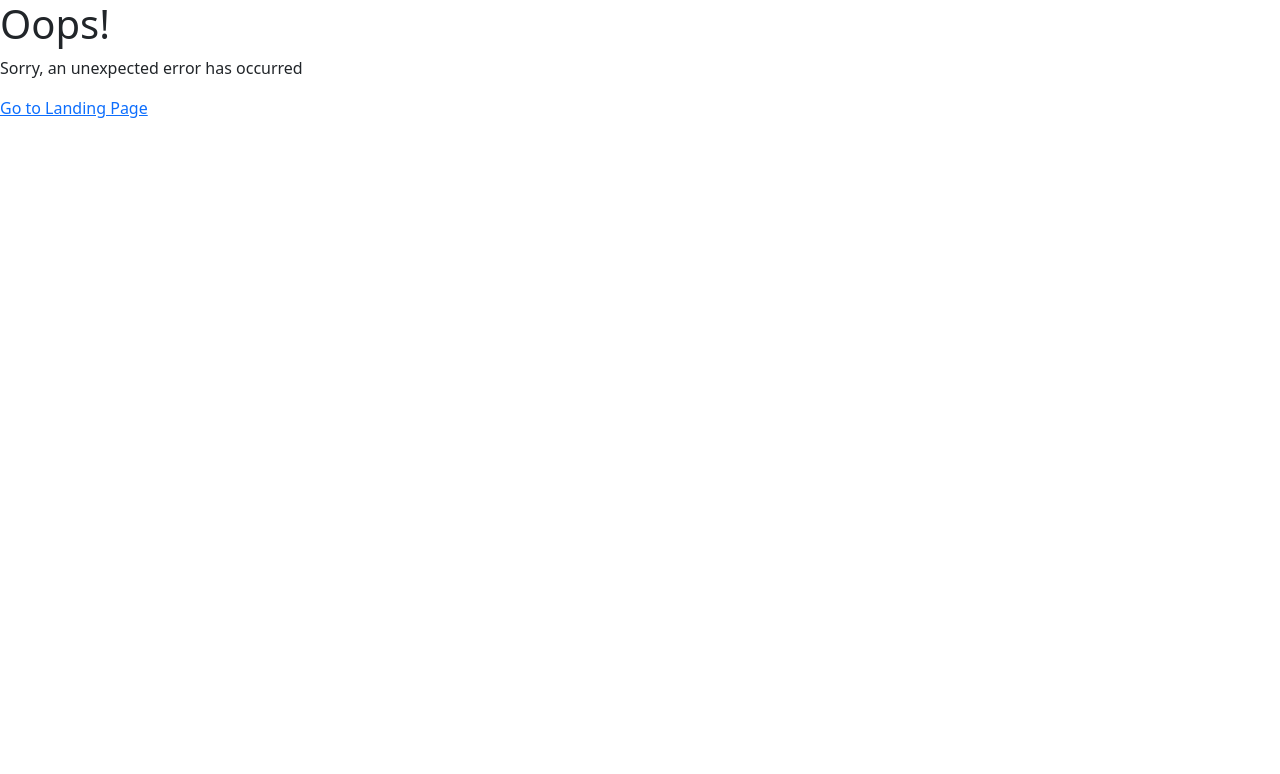
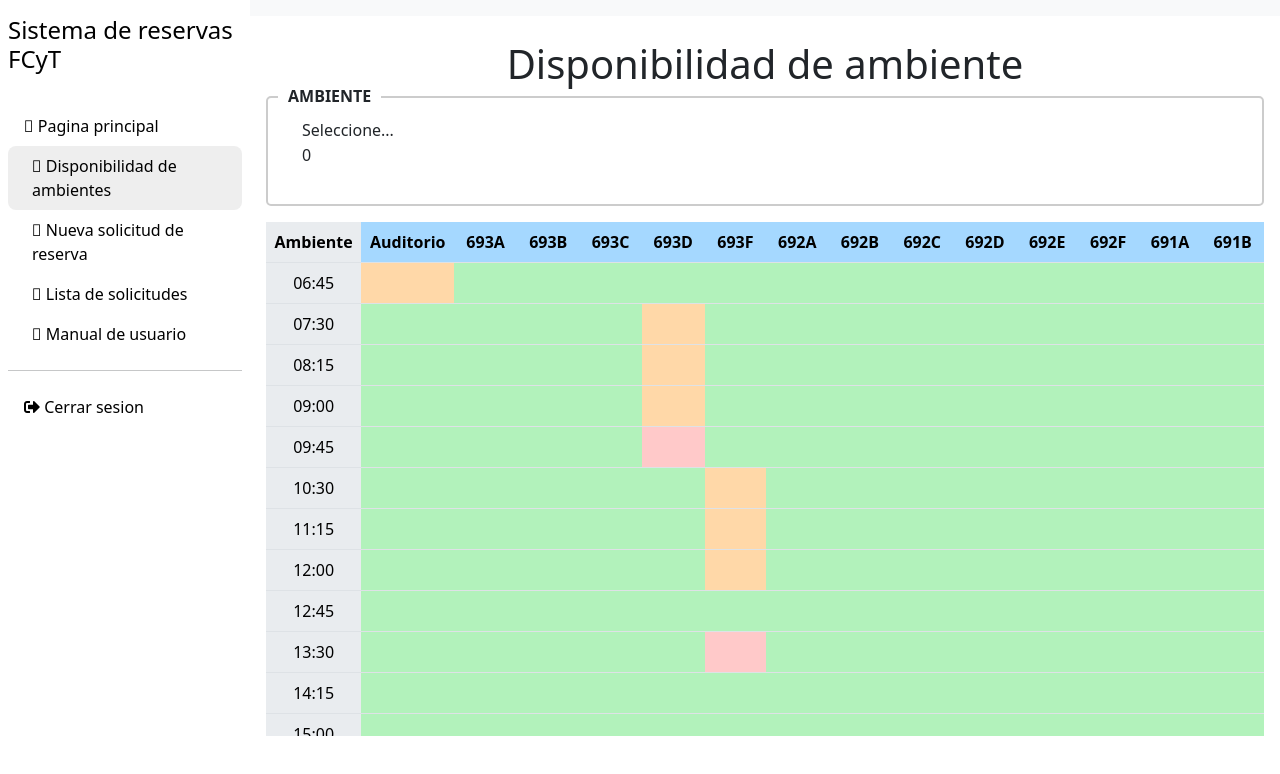
Before and after one commit to BruteForceSolutionsSRL/reservation-system-front, a React (Vite) app: page /user/environments-disponibility in a window 1280 px wide. Shown: the top 774 px of the page. Built offline with nearby package versions, Linux system fonts and the light colour scheme.

Commit message:
feat: availability environments

```diff
--- a/src/App.jsx
+++ b/src/App.jsx
@@ -7,6 +7,7 @@ import EnvironmentRegistration from "./Pages/SuperUser/EnvironmentRegistration/E
 import ReservationList from "./Pages/User/ReservationsList/ReservationList";
 import RequestsList from "./Pages/SuperUser/RequestsList/RequestsList";
 import RequestReservationAmbience from "./Components/RequestReservationAmbience/RequestReservationAmbience";
+import Disponibility from "./Pages/Environment/Disponibility";
 export default function App() {
   return (
     <BrowserRouter>
@@ -19,6 +20,10 @@ export default function App() {
             element={<RequestReservationAmbience />}
           ></Route>
           <Route
+            path="environments-disponibility"
+            element={ <Disponibility/> }
+          />
+          <Route
             path="user-manual"
             element={<div>Pagina para manual de usuario</div>}
           ></Route>
@@ -30,6 +35,10 @@ export default function App() {
             path="reservation-request"
             element={<div>Pagina para Lista de solicitudes</div>}
           ></Route>
+          <Route
+            path="environments-disponibility"
+            element={ <Disponibility/> }
+          />
           <Route
             path="superuser-manual"
             element={<div>Pagina para manual de superusuario</div>}
--- /dev/null
+++ b/src/Components/Classrooms/Classrooms.css
@@ -0,0 +1,15 @@
+.ubicacion-container {
+  border: 2px solid #ccc;
+  padding: 20px;
+  border-radius: 5px;
+  position: relative;
+}
+
+.ubicacion-label {
+  position: absolute;
+  top: -14px; /* posición vertical */
+  left: 10px; /* posición horizontal */
+  background-color: white;
+  padding: 0 10px; /* relleno horizontal */
+  font-weight: bold;
+}
--- /dev/null
+++ b/src/Components/Classrooms/Classrooms.jsx
@@ -0,0 +1,37 @@
+import React, { useState } from "react";
+import Form from "react-bootstrap/Form";
+import Button from "react-bootstrap/Button";
+import Container from "react-bootstrap/Container";
+import Row from "react-bootstrap/Row";
+import Col from "react-bootstrap/Col";
+import Modal from "react-bootstrap/Modal";
+import "./Classrooms.css";
+
+const BlocksSelect = (blocks) => (
+  <Form.Group>
+		<option value="">Seleccione...</option>
+    {blocks.map((block_id, block_name) => (
+      <option key={block_id} value={block_id}>
+        {block_name}
+      </option>
+    ))}
+  </Form.Group>
+);
+
+export default function Classrooms({ blocks, classrooms }) {
+  return (
+    <>
+      <div className="ubicacion-container position-relative mb-3">
+        <label className="ubicacion-label">AMBIENTE</label>
+        <Container>
+          <Row className="mb-3">
+            <Col xs={12} md={4}>
+              {BlocksSelect(blocks)}
+            </Col>
+          </Row>
+          <Row></Row>
+        </Container>
+      </div>
+    </>
+  );
+}
--- /dev/null
+++ b/src/Components/Environment/Blocks.css
@@ -0,0 +1,12 @@
+.block-cm {
+    display: flex;
+    flex-direction: initial ;
+    flex-wrap: wrap;
+    gap: 1rem;
+}
+.block-cm-t{
+    display: flex;
+    align-self: center;
+    flex-direction: row;
+    flex-wrap: wrap;
+}
--- /dev/null
+++ b/src/Components/Environment/Blocks.jsx
@@ -0,0 +1,29 @@
+import React from "react";
+import Form from "react-bootstrap/Form";
+import "./Blocks.css";
+
+const BlocksName = ({ blocks }) => {
+  return blocks.map(({ block_id, block_name }) => (
+    <option key={block_id} value={block_id}>
+      {block_name}
+    </option>
+  ));
+};
+
+export default function Blocks({ blocks }) {
+  return (
+    <>
+      <div className="block-cm">
+        <div className="block-cm-t">
+          <h5>BLOQUE</h5>
+        </div>
+        <div>
+          <Form.Select>
+            <option key="default">Seleccione...</option>
+            {BlocksName({ blocks })}
+          </Form.Select>
+        </div>
+      </div>
+    </>
+  );
+}
--- a/src/Components/Sidebar.jsx/Sidebar.jsx
+++ b/src/Components/Sidebar.jsx/Sidebar.jsx
@@ -42,6 +42,15 @@ export default function Sidebar({ user }) {
                 onClick={() => handleItemClick("home")}
               >
                 <i className="fal fa-home"></i> Pagina principal
+              </Link>
+            </li>
+            <li className="active list-unstyled px-2">
+              <Link
+                to="environments-disponibility"
+                className="text-decoration-none px-3 py-2 d-block"
+                onClick={() => handleItemClick("#")}
+              >
+                <i className="fal fa-home"></i> Disponibilidad de ambientes
               </Link>
             </li>
             <li
--- /dev/null
+++ b/src/Components/Table/Cell.css
@@ -0,0 +1,10 @@
+
+.cell {
+    width: 100px;
+    height: 40px;
+    text-align: center;
+}
+.static {
+    position: sticky;
+    left: 0;
+}
--- /dev/null
+++ b/src/Components/Table/Cell.jsx
@@ -0,0 +1,48 @@
+import React from 'react';
+import './Cell.css';
+
+// Componente Cell
+export default function Cell({ color, name, type }) {
+    // Determinar el estilo de fondo en función del color o un valor predeterminado
+    const backgroundColor = color || '#E9ECEF';
+
+    // Determinar el estilo de tamaño de celda
+    const cellStyle = {
+        backgroundColor,
+        width: '100px', // Ancho fijo de 100px
+        height: '40px', // Altura fija de 40px
+        textAlign: 'center',
+    };
+
+    // Renderizar la celda según el tipo
+    const renderCell = () => {
+        switch (type) {
+            case 'th-d':
+                return (
+                    <th className="" style={cellStyle}>
+                        {name}
+                    </th>
+                );
+            case 'th-f':
+                return (
+                    <th className="static" style={{ ...cellStyle, backgroundColor: '#E9ECEF' }}>
+                        {name}
+                    </th>
+                );
+            case 'td-d':
+                return (
+                    <td className="" style={cellStyle}>
+                        {name}
+                    </td>
+                );
+            default:
+                return (
+                    <td className="static" style={{ ...cellStyle, backgroundColor: '#E9ECEF' }}>
+                        {name}
+                    </td>
+                );
+        }
+    };
+
+    return renderCell();
+}
--- /dev/null
+++ b/src/Components/Table/Table.jsx
@@ -0,0 +1,91 @@
+import React from 'react';
+import Table from 'react-bootstrap/Table';
+import Cell from './Cell';
+
+const COLORS = {
+    header: '#A5D8FF',
+    default: '#B2F2BB'
+};
+
+const cellCss = {
+  width: '100px',
+  height: '40px',
+  textAlign: 'center',
+};
+
+const periods = [
+    [1, '06:45'],
+    [2, '07:30'],
+    [3, '08:15'],
+    [4, '09:00'],
+    [5, '09:45'],
+    [6, '10:30'],
+    [7, '11:15'],
+    [8, '12:00'],
+    [9, '12:45'],
+    [10, '13:30'],
+    [11, '14:15'],
+    [12, '15:00'],
+    [13, '15:45'],
+    [14, '16:30'],
+    [15, '17:15'],
+    [16, '18:00'],
+    [17, '18:45'],
+    [18, '19:30'],
+    [19, '20:15'],
+    [20, '21:00'],
+    [21, '21:45'],
+];
+
+const filterPeriods = (range) => {
+    return periods.filter(([id]) => id >= range[0] && id <= range[1]);
+};
+
+const createHeader = (environments) => (
+    <tr>
+        {/* Celda de cabecera fija */}
+        <Cell name="Ambiente" type="th-f" color={COLORS.header} style={cellCss}/>
+        {environments.map((env, index) => (
+            <Cell key={index} name={env.classroom_name} type="th-d" color={COLORS.header} style={cellCss}/>
+        ))}
+    </tr>
+);
+
+const createRow = (periodId, periodTime, environments) => {
+    const cells = environments.map((env, envIndex) => {
+        const colorData = env.colors.find((c) => c.id === periodId);
+        const color = colorData ? colorData.color : COLORS.default;
+
+        return <Cell key={`cell-${envIndex}-${periodId}`} color={color} type="td-d" style={cellCss}/>;
+    });
+
+    // Añadir celda de periodo al inicio de la fila
+    cells.unshift(
+        <Cell key={`periodo-${periodId}`} type="td-f" name={periodTime} color={COLORS.default} style={cellCss}/>
+    );
+
+    return <tr key={periodId}>{cells}</tr>;
+};
+
+const createRows = (filteredPeriods, environments) => {
+    return filteredPeriods.map(([periodId, periodTime]) =>
+        createRow(periodId, periodTime, environments)
+    );
+};
+
+export default function TableDinamic({ range, environments }) {
+    const filteredPeriods = filterPeriods(range);
+
+    return (
+        <div className="table-responsive">
+            <Table>
+                <thead>
+                    {createHeader(environments)}
+                </thead>
+                <tbody>
+                    {createRows(filteredPeriods, environments)}
+                </tbody>
+            </Table>
+        </div>
+    );
+}
--- /dev/null
+++ b/src/Pages/Environment/Disponibility.jsx
@@ -0,0 +1,163 @@
+import React, { useState } from "react";
+import TableDinamic from "../../Components/Table/Table.jsx";
+import Blocks from "../../Components/Environment/Blocks.jsx";
+import Classrooms from "../../Components/Classrooms/Classrooms.jsx";
+
+export default function Disponibility() {
+  let environments = [
+    {
+      classroom_name: "Auditorio",
+      colors: [
+        {
+          id: 1,
+          color: "#FFD8A8",
+        },
+        {
+          id: 14,
+          color: "#FFD8A8",
+        },
+        {
+          id: 15,
+          color: "#FFC9C9",
+        },
+        {
+          id: 16,
+          color: "#FFC9C9",
+        },
+        {
+          id: 21,
+          color: "#FFD8A8",
+        },
+      ],
+    },
+    {
+      classroom_name: "693A",
+      colors: [],
+    },
+    {
+      classroom_name: "693B",
+      colors: [],
+    },
+    {
+      classroom_name: "693C",
+      colors: [],
+    },
+    {
+      classroom_name: "693D",
+      colors: [
+        {
+          id: 2,
+          color: "#FFD8A8",
+        },
+        {
+          id: 3,
+          color: "#FFD8A8",
+        },
+        {
+          id: 4,
+          color: "#FFD8A8",
+        },
+        {
+          id: 5,
+          color: "#FFC9C9",
+        },
+      ],
+    },
+    {
+      classroom_name: "693F",
+      colors: [
+        {
+          id: 6,
+          color: "#FFD8A8",
+        },
+        {
+          id: 7,
+          color: "#FFD8A8",
+        },
+        {
+          id: 8,
+          color: "#FFD8A8",
+        },
+        {
+          id: 10,
+          color: "#FFC9C9",
+        },
+      ],
+    },
+    {
+      classroom_name: "692A",
+      colors: [],
+    },
+    {
+      classroom_name: "692B",
+      colors: [],
+    },
+    {
+      classroom_name: "692C",
+      colors: [],
+    },
+    {
+      classroom_name: "692D",
+      colors: [],
+    },
+    {
+      classroom_name: "692E",
+      colors: [],
+    },
+    {
+      classroom_name: "692F",
+      colors: [],
+    },
+    {
+      classroom_name: "691A",
+      colors: [],
+    },
+    {
+      classroom_name: "691B",
+      colors: [],
+    },
+  ];
+
+  let blocks = [
+    {
+      block_id: 0,
+      block_name: "Edificio nuevo",
+      block_maxfloor: 0,
+    },
+  ];
+
+  let classrooms = [
+    {
+      classroom_id: 0,
+      classroom_name: "Auditorio",
+      capacity: 0,
+      floor_number: 0,
+    },
+    {
+      classroom_id: 0,
+      classroom_name: "693A",
+      capacity: 0,
+      floor_number: 0,
+    },
+    {
+      classroom_id: 0,
+      classroom_name: "693B",
+      capacity: 0,
+      floor_number: 0,
+    },
+  ];
+
+  return (
+    <>
+      <div className="content-fluid">
+        <h1 className="text-center">Disponibilidad de ambiente</h1>
+        <div>
+          <Classrooms blocks={blocks} classrooms={classrooms} />
+        </div>
+        <div>
+          <TableDinamic environments={environments} range={[0, 16]} />
+        </div>
+      </div>
+    </>
+  );
+}
```
